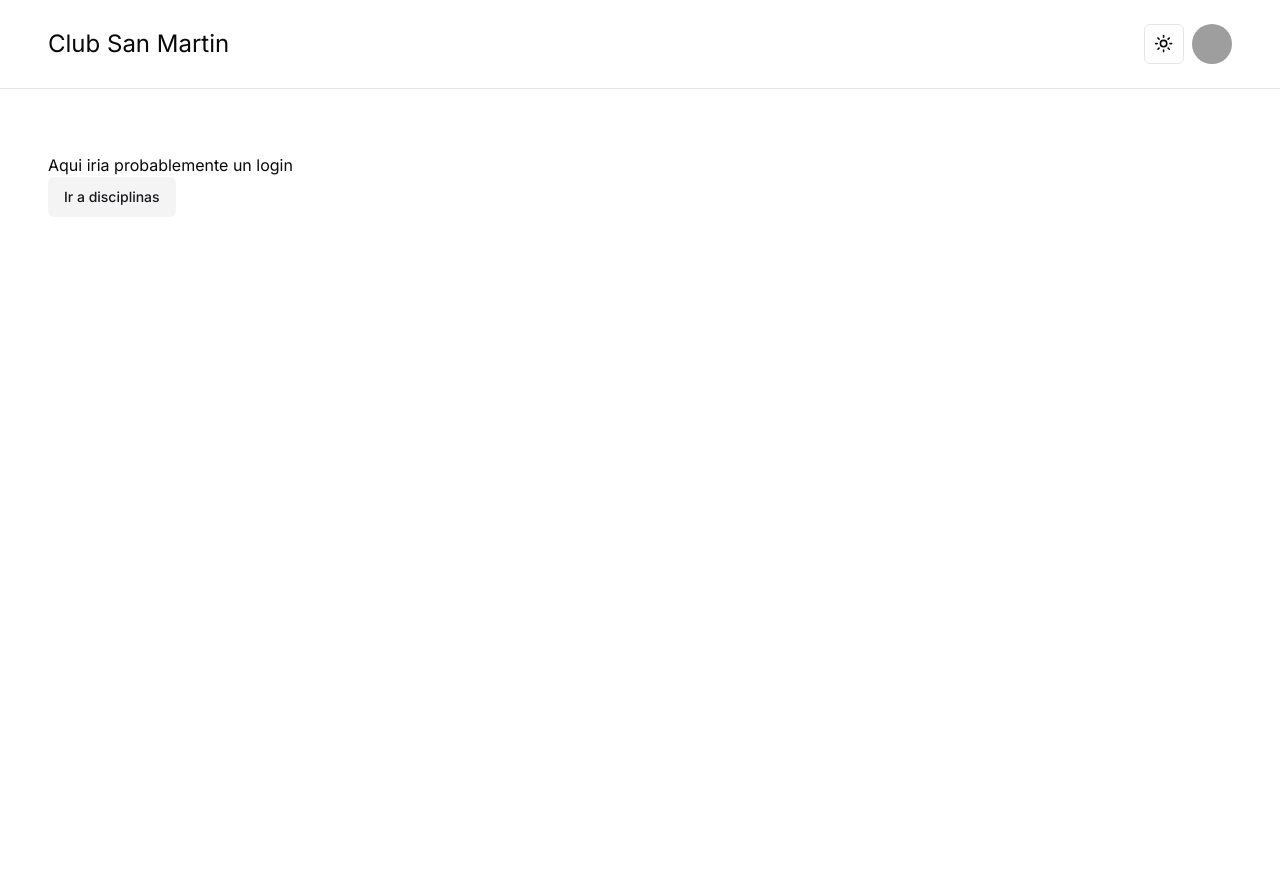
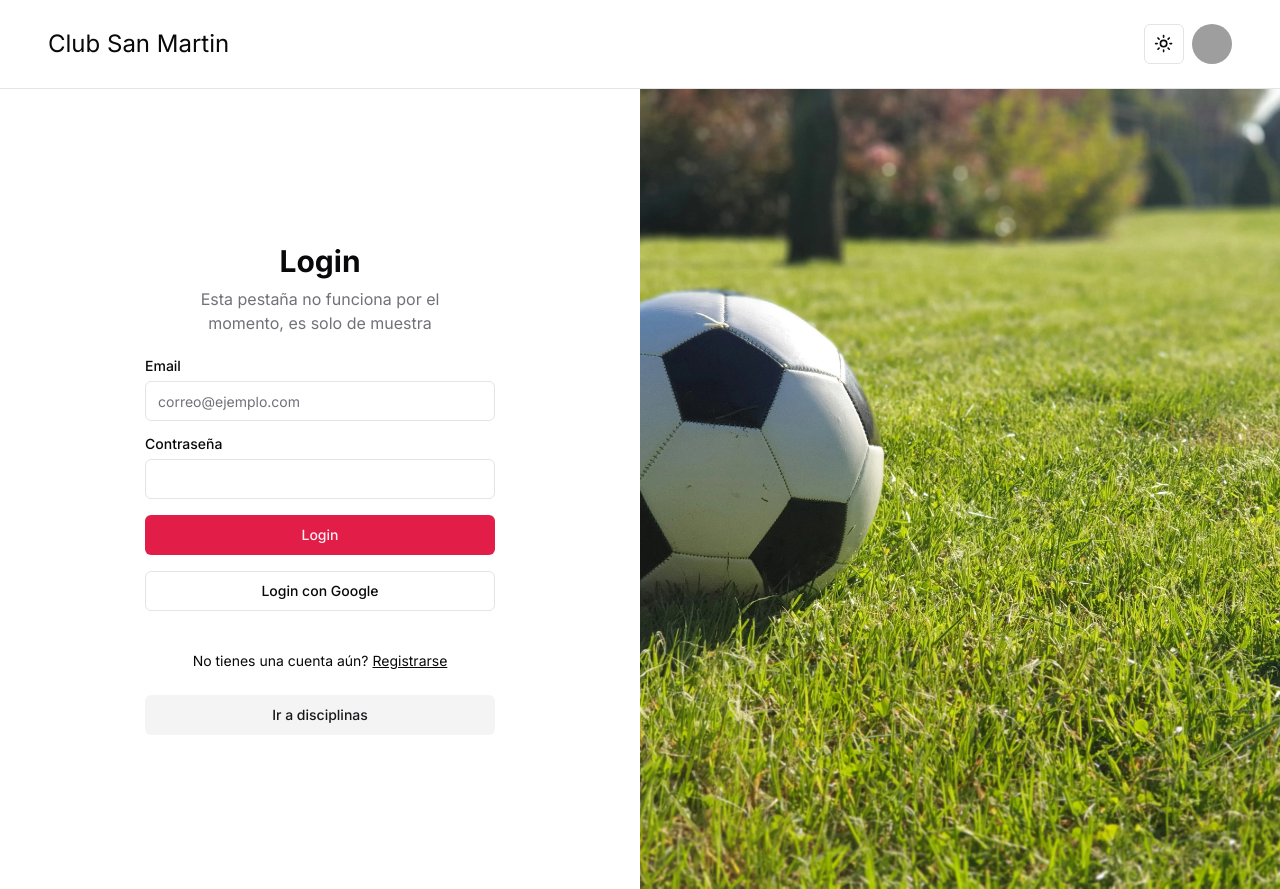
Before and after one commit to SportAnalytics2/sport-front, a Next.js app: page / in a window 1280 px wide. Before the commit the page ends 800 px from the top, so only its background shows below. Built offline with nearby package versions, Linux system fonts and the light colour scheme; grey boxes are pictures that could not be loaded.

Commit message:
feat: created a temporary login page

```diff
--- a/package.json
+++ b/package.json
@@ -12,6 +12,7 @@
     "@radix-ui/react-accordion": "^1.2.0",
     "@radix-ui/react-avatar": "^1.1.0",
     "@radix-ui/react-dropdown-menu": "^2.1.1",
+    "@radix-ui/react-label": "^2.1.0",
     "@radix-ui/react-separator": "^1.1.0",
     "@radix-ui/react-slot": "^1.1.0",
     "class-variance-authority": "^0.7.0",
--- a/src/app/page.tsx
+++ b/src/app/page.tsx
@@ -1,20 +1,65 @@
+import Image from "next/image";
 import Link from "next/link";
 
-import Wrapper from "@/components/wrapper";
-import { buttonVariants } from "@/components/ui/button";
+import { Button, buttonVariants } from "@/components/ui/button";
+import { Input } from "@/components/ui/input";
+import { Label } from "@/components/ui/label";
 
-export default function Home() {
+export default function HomePage() {
   return (
-    <main>
-      <Wrapper>
-        <p>Aqui iria probablemente un login</p>
-        <Link
-          href={"/disciplines"}
-          className={buttonVariants({ variant: "secondary" })}
-        >
-          Ir a disciplinas
-        </Link>
-      </Wrapper>
-    </main>
+    <div className="w-full lg:grid lg:min-h-[600px] lg:grid-cols-2 xl:min-h-[800px]">
+      <div className="flex items-center justify-center py-12">
+        <div className="mx-auto grid w-[350px] gap-6">
+          <div className="grid gap-2 text-center">
+            <h1 className="text-3xl font-bold">Login</h1>
+            <p className="text-balance text-muted-foreground">
+              Esta pestaña no funciona por el momento, es solo de muestra
+            </p>
+          </div>
+          <div className="grid gap-4">
+            <div className="grid gap-2">
+              <Label htmlFor="email">Email</Label>
+              <Input
+                id="email"
+                type="email"
+                placeholder="correo@ejemplo.com"
+                required
+              />
+            </div>
+            <div className="grid gap-2">
+              <Label htmlFor="password">Contraseña</Label>
+              <Input id="password" type="password" required />
+            </div>
+            <Button type="submit" className="w-full">
+              Login
+            </Button>
+            <Button variant="outline" className="w-full">
+              Login con Google
+            </Button>
+          </div>
+          <div className="mt-4 text-center text-sm">
+            No tienes una cuenta aún?{" "}
+            <Link href="/disciplines" className="underline">
+              Registrarse
+            </Link>
+          </div>
+          <Link
+            href="/disciplines"
+            className={buttonVariants({ variant: "secondary" })}
+          >
+            Ir a disciplinas
+          </Link>
+        </div>
+      </div>
+      <div className="hidden bg-muted lg:block">
+        <Image
+          src="/login-ball-img.webp"
+          alt="Image"
+          width="1920"
+          height="1080"
+          className="h-full w-full object-cover dark:brightness-[0.6]"
+        />
+      </div>
+    </div>
   );
 }
--- /dev/null
+++ b/src/components/ui/label.tsx
@@ -0,0 +1,26 @@
+"use client"
+
+import * as React from "react"
+import * as LabelPrimitive from "@radix-ui/react-label"
+import { cva, type VariantProps } from "class-variance-authority"
+
+import { cn } from "@/lib/utils"
+
+const labelVariants = cva(
+  "text-sm font-medium leading-none peer-disabled:cursor-not-allowed peer-disabled:opacity-70"
+)
+
+const Label = React.forwardRef<
+  React.ElementRef<typeof LabelPrimitive.Root>,
+  React.ComponentPropsWithoutRef<typeof LabelPrimitive.Root> &
+    VariantProps<typeof labelVariants>
+>(({ className, ...props }, ref) => (
+  <LabelPrimitive.Root
+    ref={ref}
+    className={cn(labelVariants(), className)}
+    {...props}
+  />
+))
+Label.displayName = LabelPrimitive.Root.displayName
+
+export { Label }
```
Also changed, not shown: public/login-ball-img.webp (added), 1 other file (tests, documents, lock files or other folders).
